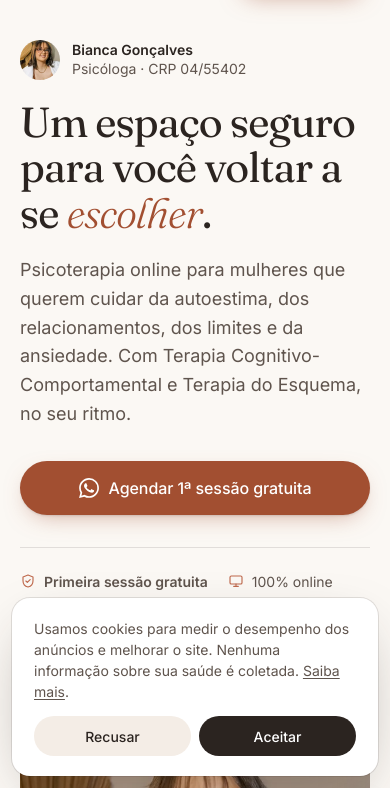
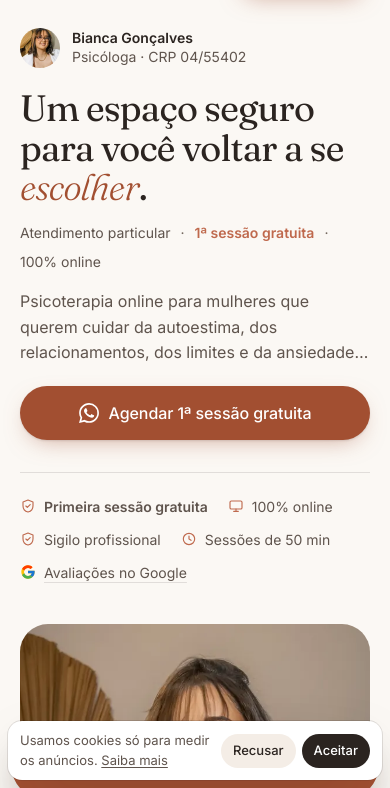
Before and after one commit to su1c1d3Sh4k3/site-bianca-goncalves, a plain HTML site: page index.html in a window 390 px wide. Shown: the part 56-844 px from the top of the page. Drawn offline with Linux system fonts and the light colour scheme.

Commit message:
Celular: oferta e botão do WhatsApp na primeira tela, banner de cookies compacto
Co-Authored-By: Claude Opus 5.5 (1M context) <noreply@anthropic.com>

```diff
--- a/index.html
+++ b/index.html
@@ -253,6 +253,9 @@
     .hero-id .br-m { display: none; }
     .hero h1 { font-size: clamp(42px, 5.4vw, 72px); margin-bottom: 24px; }
     .hero .lead { max-width: 33em; margin-bottom: 36px; }
+    .hero-offer { display: flex; flex-wrap: wrap; align-items: center; gap: 6px 10px; margin: -8px 0 22px; font-size: 15px; color: var(--ink-2); }
+    .hero-offer strong { color: var(--terra); font-weight: 600; }
+    .hero-offer .dot-sep { color: var(--ink-3); }
     .hero-actions { display: flex; flex-wrap: wrap; align-items: center; gap: 12px 20px; }
     .hero-trust {
       display: flex; flex-wrap: wrap; gap: 10px 26px; margin-top: 36px; padding-top: 24px;
@@ -511,7 +514,10 @@
       .header .wrap { height: 64px; }
       .header-logo img { height: 32px; }
 
-      .hero { padding-top: 96px; }
+      .hero { padding-top: 84px; }
+      .hero h1 { font-size: clamp(34px, 9.4vw, 44px); }
+      .hero-offer { font-size: 14px; margin: -6px 0 16px; }
+      .hero .lead { display: -webkit-box; -webkit-line-clamp: 3; -webkit-box-orient: vertical; overflow: hidden; font-size: 16px; }
       .hero .wrap { grid-template-columns: 1fr; gap: 40px; }
       .hero-id { margin-bottom: 20px; }
       .hero-id img { display: block; }
@@ -519,7 +525,7 @@
       .hero-id .br-m { display: inline; }
       .hero-id .sep { display: none; }
       .hero h1 { margin-bottom: 20px; }
-      .hero .lead { margin-bottom: 32px; }
+      .hero .lead { margin-bottom: 20px; }
       .hero-actions .btn-primary { width: 100%; }
       .hero-actions .btn-ghost { display: none; }
       .hero-trust { margin-top: 32px; padding-top: 22px; gap: 10px 20px; }
@@ -549,7 +555,12 @@
       .sticky-cta { display: block; }
       .header .btn { transition: opacity .3s var(--ease), transform .3s var(--ease); }
       .sticky-on .header .btn { opacity: 0; transform: translateY(-6px); pointer-events: none; }
-      .cookie { left: 12px; right: 12px; max-width: none; bottom: calc(12px + env(safe-area-inset-bottom)); }
+      .cookie { left: 8px; right: 8px; max-width: none; bottom: calc(8px + env(safe-area-inset-bottom)); padding: 10px 12px; border-radius: 14px; display: none; align-items: center; gap: 10px; font-size: 13px; }
+      .cookie.is-visible { display: flex; }
+      .cookie p { flex: 1; }
+      .cookie-actions { margin-top: 0; gap: 6px; }
+      .cookie-actions button { min-height: 34px; padding: 0 12px; font-size: 13px; flex: none; }
+      .cookie-on .sticky-cta { bottom: calc(70px + env(safe-area-inset-bottom)); }
       .footer { padding-bottom: calc(100px + env(safe-area-inset-bottom)); }
     }
 
@@ -620,6 +631,7 @@
             <span><strong>Bianca Gonçalves</strong><span class="sep"> · </span><br class="br-m">Psicóloga · CRP 04/55402</span>
           </div>
           <h1 id="hero-title" data-hero-title>Um espaço seguro para você voltar a se <em>escolher</em>.</h1>
+          <p class="hero-offer"><span>Atendimento particular</span><span class="dot-sep" aria-hidden="true">·</span><strong>1ª sessão gratuita</strong><span class="dot-sep" aria-hidden="true">·</span><span>100% online</span></p>
           <p class="lead" data-hero-lead>Psicoterapia online para mulheres que querem cuidar da autoestima, dos relacionamentos, dos limites e da ansiedade. Com Terapia Cognitivo-Comportamental e Terapia do Esquema, no seu ritmo.</p>
           <div class="hero-actions">
             <a class="btn btn-primary js-wa" data-cta="hero" href="https://wa.me/5537999637595" target="_blank" rel="noopener">
@@ -1026,13 +1038,13 @@
   <!-- STICKY MOBILE CTA -->
   <div class="sticky-cta" id="sticky-cta" aria-hidden="true">
     <a class="btn btn-primary js-wa" data-cta="sticky-mobile" href="https://wa.me/5537999637595" target="_blank" rel="noopener" tabindex="-1">
-      <svg aria-hidden="true"><use href="#i-wa"/></svg> Conversar no WhatsApp
+      <svg aria-hidden="true"><use href="#i-wa"/></svg> Agendar 1ª sessão gratuita
     </a>
   </div>
 
   <!-- COOKIE BANNER -->
   <div class="cookie" id="cookie" role="dialog" aria-live="polite" aria-label="Aviso de cookies">
-    <p>Usamos cookies para medir o desempenho dos anúncios e melhorar o site. Nenhuma informação sobre sua saúde é coletada. <a href="politica-de-privacidade.html">Saiba mais</a>.</p>
+    <p>Usamos cookies só para medir os anúncios. <a href="politica-de-privacidade.html">Saiba mais</a></p>
     <div class="cookie-actions">
       <button class="cookie-decline" type="button" data-consent="denied">Recusar</button>
       <button class="cookie-accept" type="button" data-consent="granted">Aceitar</button>
@@ -1129,13 +1141,14 @@
       }
 
       var cookie = document.getElementById('cookie');
-      if (!stored && tagId) cookie.classList.add('is-visible');
+      if (!stored && tagId) { cookie.classList.add('is-visible'); document.documentElement.classList.add('cookie-on'); }
       cookie.addEventListener('click', function (e) {
         var v = e.target.getAttribute('data-consent');
         if (!v) return;
         try { localStorage.setItem(CONSENT_KEY, v); } catch (err) {}
         applyConsent(v);
         cookie.classList.remove('is-visible');
+        document.documentElement.classList.remove('cookie-on');
       });
 
       /* ---------- Conversão: clique no WhatsApp ---------- */
```
